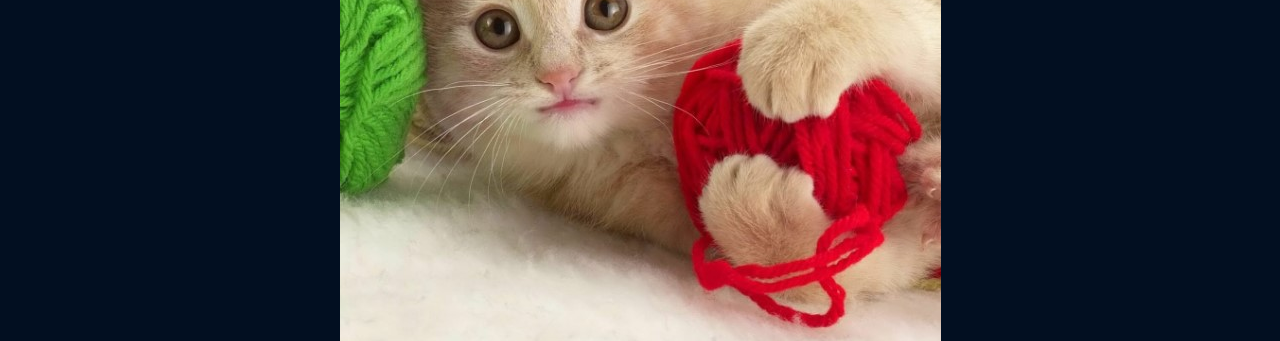
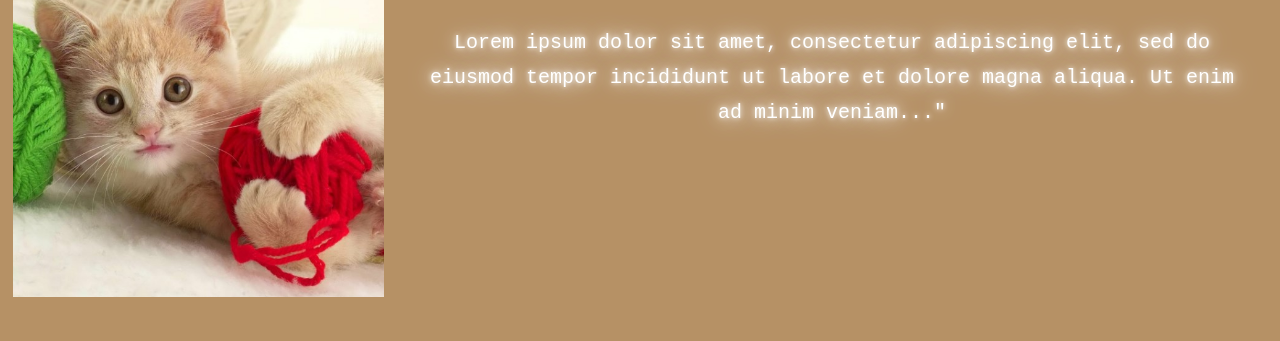
Before and after one commit to anon-95/My-website, a plain HTML site: page aspects/arts-and-crafts.html in a window 1280 px wide. Shown: the part 264-605 px from the top of the page. Drawn offline with nearby package versions, Linux system fonts and the light colour scheme; files that its build step writes are made by us from their sources.

Commit message:
fixed css bug

```diff
--- a/aspects/arts-and-crafts.html
+++ b/aspects/arts-and-crafts.html
@@ -6,7 +6,7 @@
         <link href="https://cdn.jsdelivr.net/npm/bootstrap@5.2.3/dist/css/bootstrap.min.css" rel="stylesheet" integrity="sha384-rbsA2VBKQhggwzxH7pPCaAqO46MgnOM80zW1RWuH61DGLwZJEdK2Kadq2F9CUG65" crossorigin="anonymous">
         <script src="https://cdn.jsdelivr.net/npm/bootstrap@5.2.3/dist/js/bootstrap.bundle.min.js" integrity="sha384-kenU1KFdBIe4zVF0s0G1M5b4hcpxyD9F7jL+jjXkk+Q2h455rYXK/7HAuoJl+0I4" crossorigin="anonymous"></script>
         <link href="../style/styles.css" rel="stylesheet">
-        <link href="../style//My-website/aspects.css" rel="stylesheet">
+        <link href="../style/aspects.css" rel="stylesheet">
         <meta name="viewport" content="width=device-width, initial-scale=1">
         <title>Kayla | Arts & Crafts</title>
         <script>
```
Also changed, not shown: aspects/chinese.html (+1 -1 lines), aspects/fencing.html (+1 -1 lines), aspects/school.html (+1 -1 lines).
